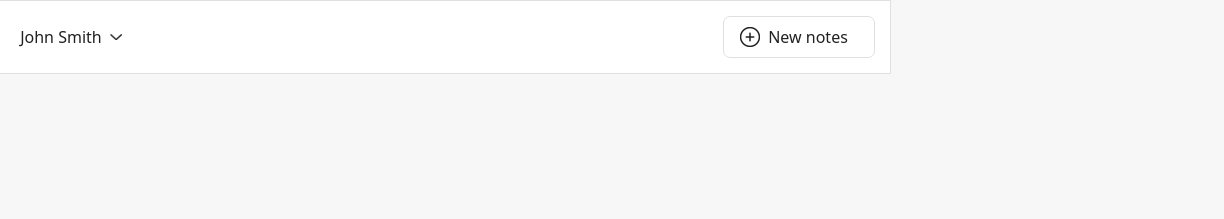
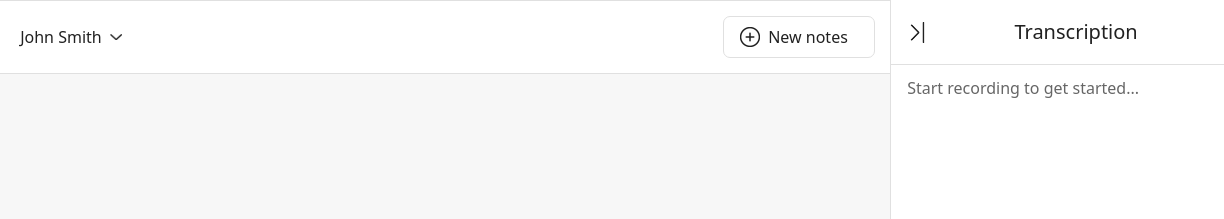
Before and after one commit to ChamilSachintha/Transcription-AI-Dashboard, a website: page index.html in a window 1280 px wide. Shown: the top 219 px of the page, 56-1280 px from the left. Drawn offline with nearby package versions, Linux system fonts and the light colour scheme.

Commit message:
Add transcription section

```diff
--- a/index.html
+++ b/index.html
@@ -257,7 +257,9 @@
         </div>
 
         <!-- Transcribing bottom section -->
-        <div class="mb-0 p-4 bg-white h-[88px] flex flex-col justify-center outline outline-1 outline-[#E0E0E0]">
+        <div
+          class="mb-0 p-4 bg-white h-[88px] flex flex-col justify-center outline outline-1 outline-[#E0E0E0]"
+        >
           <div class="flex items-center space-x-4">
             <!-- Text input field -->
             <div
@@ -293,7 +295,27 @@
       </div>
 
       <!-- Transcription section -->
-      <aside></aside>
+      <aside
+        class="w-[26%] bg-white flex flex-col items-center outline outline-1 outline-[#E0E0E0] z-10"
+      >
+        <!-- Header Section -->
+        <div
+          class="w-full flex items-center p-4 h-[64px] outline outline-1 outline-[#E0E0E0]"
+        >
+          <img class="max-w-[21px] mr-4" src="./images/minimize.png" alt="" />
+
+          <h3 class="text-xl font-medium text-[#212121] flex-1 text-center">
+            Transcription
+          </h3>
+        </div>
+
+        <!-- Captions -->
+        <div class="w-full pl-4">
+          <p class="font-regular pt-3 text-[#666666]">
+            Start recording to get started...
+          </p>
+        </div>
+      </aside>
     </div>
 
     <script src="js/script.js"></script>
```
Also changed, not shown: images/minimize.png (added).
